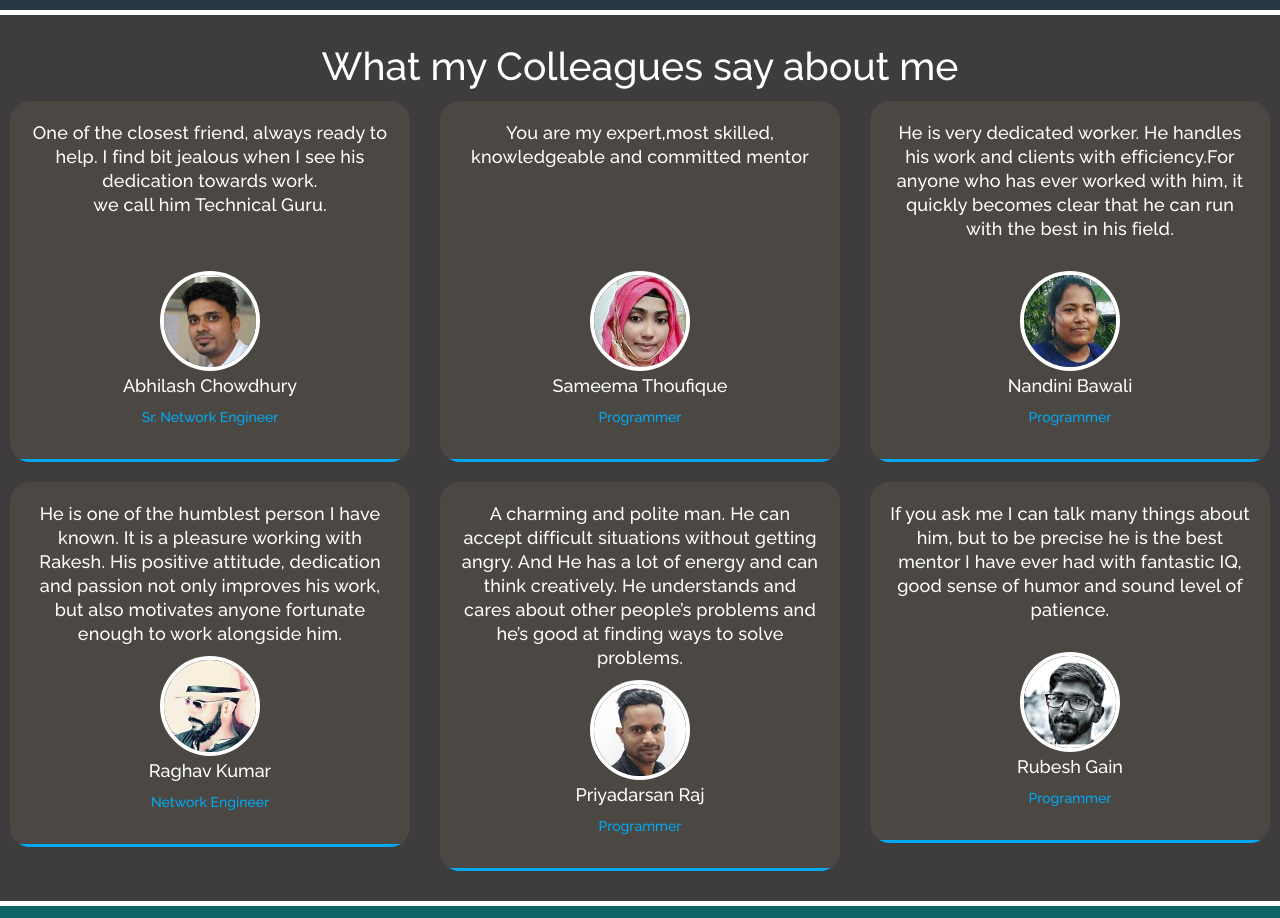
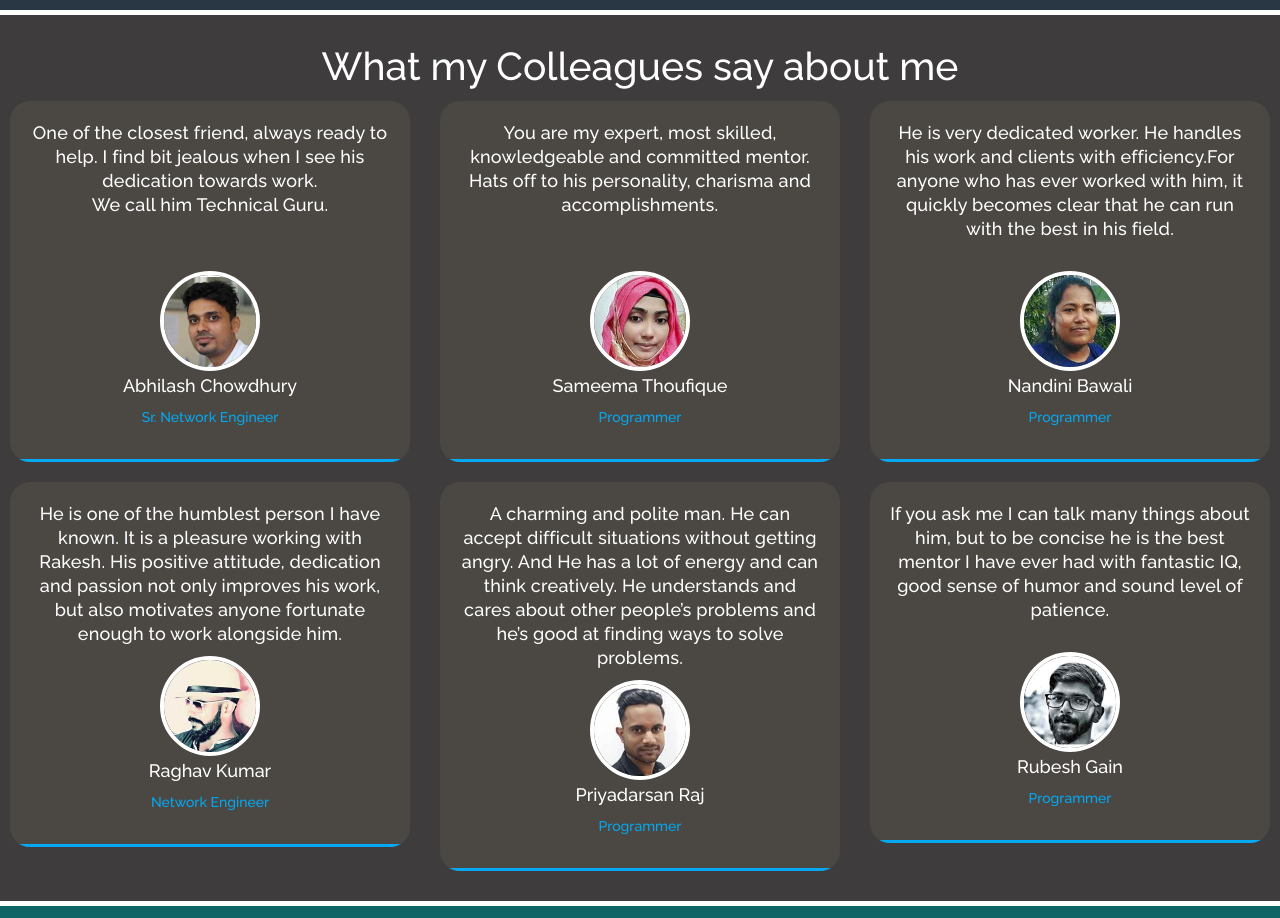
Before and after one commit to rkgain/RP.in, a React (Create React App) app: page / in a window 1280 px wide. Shown: the part 2725-3643 px from the top of the page. Built offline with nearby package versions, Linux system fonts and the light colour scheme.

Commit message:
Red and Sam Comments added

```diff
--- a/src/App.js
+++ b/src/App.js
@@ -458,7 +458,8 @@ When I am not at my computer, my love for animals, exploring untouched serenic b
 		<div class="layer"></div>
 		<div class="content">
 			<p>
-				One of the closest friend, always ready to help. I find bit jealous when I see his dedication towards work.<br/> we call him Technical Guru.
+				One of the closest friend, always ready to help.
+                    I find bit jealous when I see his dedication towards work.<br/> We call him Technical Guru.
                     </p>
 				<div class="image">
                     <img src={Abhi}/>
@@ -476,7 +477,7 @@ When I am not at my computer, my love for animals, exploring untouched serenic b
 <div class="layer"></div>
 <div class="content">
      <p>
-        You are my expert,most skilled, knowledgeable and committed mentor</p>
+        You are my expert, most skilled, knowledgeable and committed mentor. Hats off to his personality, charisma and accomplishments.</p>
           <div class="image">
           <img src={Sam}/>
           </div>
@@ -560,7 +561,8 @@ He understands and cares about other people’s problems and he’s good at find
 <div class="layer"></div>
 <div class="content">
      <p>
-     If you ask me I can talk many things about him, but to be precise he is the best mentor I have ever had with fantastic IQ, good sense of humor and sound level of patience.
+     If you ask me I can talk many things about him,
+     but to be concise he is the best mentor I have ever had with fantastic IQ, good sense of humor and sound level of patience.
      </p>
            <div class="image">
                <img src={Rubesh} />
```
